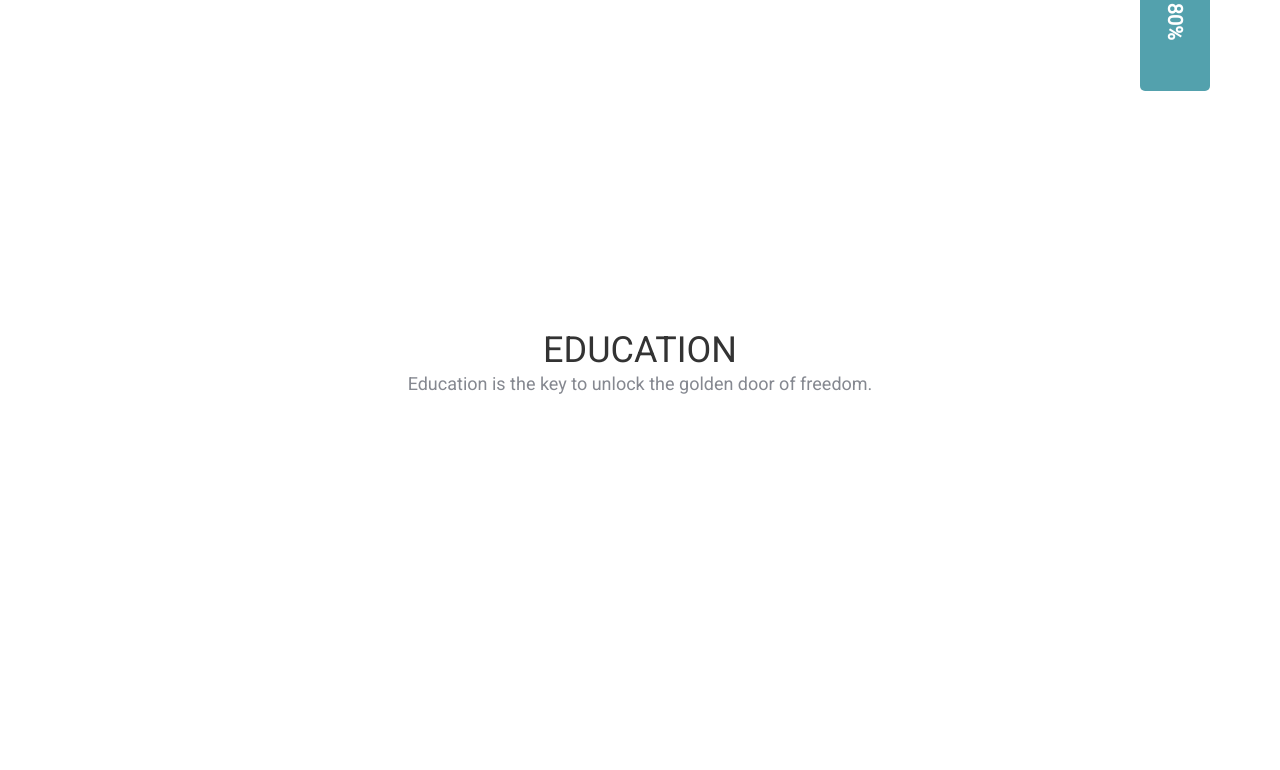
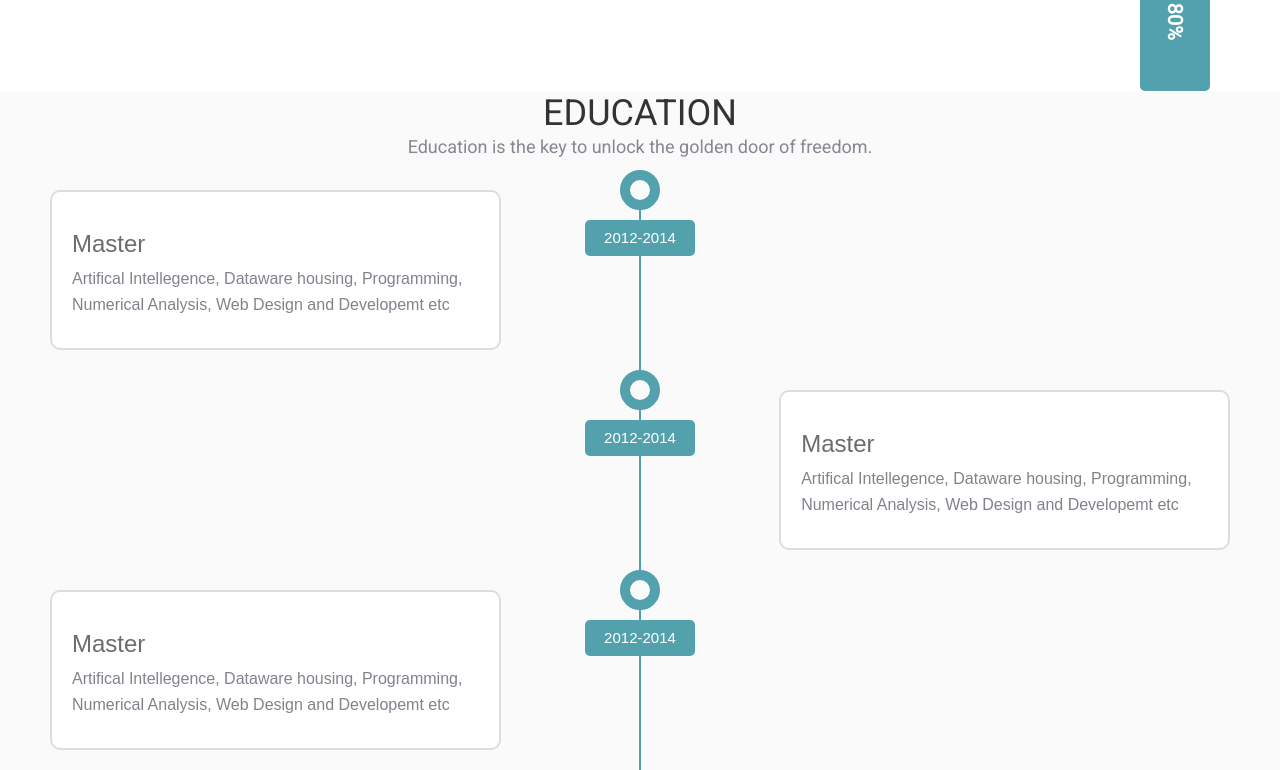
Before and after one commit to zohaibsaleem/Portfolio, a plain HTML site: page index.html in a window 1280 px wide. Shown: the part 2290-3060 px from the top of the page. Before the commit the page ends 2697 px from the top, so only its background shows below. Drawn offline with nearby package versions, Linux system fonts and the light colour scheme.

Commit message:
Education Section Adding...

```diff
--- a/css/style.css
+++ b/css/style.css
@@ -157,6 +157,7 @@ video
   /*background: #DDD;*/
   height: 75%;
   margin: 0 auto;
+      min-height: 270px;
 }
 
 /* clear fix */
@@ -222,7 +223,78 @@ video
 
     .education
     {
-          background: white;
-    z-index: 14;
+          background: #fafafa;
+    z-index: 15;
     position: relative;
     }
+
+
+   .circle
+   {
+    width: 40px;
+    height: 40px;
+    border: 10px solid #53a1ad;
+    position: absolute;
+    display: block;
+    background: #fafafa;
+    top: 0;
+    left: 50%;
+    margin-left: -20px;
+    border-radius: 20px;
+  }
+
+  .line
+  {
+    border-left: 2px solid #53a1ad;
+    height: 200px;
+    width: 1px;
+    margin: 0 auto;
+    max-height: inherit;
+  }
+
+  .year
+  {
+           font-family: 'PT Sans', sans-serif;
+    font-size: 15px;
+    line-height: 36px;
+    width: 110px;
+    color: #fff;
+    background: #53a1ad;
+    /* position: absolute; */
+    top: 47px;
+    border-radius: 5px;
+    text-align: center;
+    margin: 0 auto;
+    /* display: block; */
+
+    margin-top: -150px;
+  }
+
+  .insider
+  {
+    background: white;
+    margin:20px;
+    border-radius:10px;
+    border:2px solid #D9DFE0 ;
+    padding: 20px;
+  }
+  .insider h3
+  {
+    font-family: 'PT Sans', sans-serif;
+    color: #6c6c6c;
+    font-size: 24px;
+    line-height: 24px;
+  }
+
+  .insider h3:hover
+  {
+    color: #0AD5F5;
+  }
+
+  .insider h5
+  {
+        color: #80838b;
+        font-family: PT Sans, sans-serif;
+       font-size: 16px;
+      line-height: 26px;
+  }
--- a/index.html
+++ b/index.html
@@ -1,3 +1,4 @@
+<!doctype html>
 <html>
 
 	<head>
@@ -103,7 +104,7 @@ Responsive Web Design is about using CSS and HTML to resize, hide, shrink, enlar
 									</div>
 
 
-									<div class="grid">
+									<div class="grid"  >
 	<div class="grid-item code" style="height:250px; background: #fc6f5c;" ><div class="inner" >HTML5/ CSS3  100%</div></div>
 											  <div class="grid-item code" style="height:237px; " ><div class="inner"
 											  >PHP 95%</div></div>
@@ -133,6 +134,103 @@ Responsive Web Design is about using CSS and HTML to resize, hide, shrink, enlar
 					<div class="col-md-12 text-center">
 							<h2 style="font-size:36px;  margin: 3px 0px 0px 0px;">EDUCATION</h2>
 							<p style="font-size:18px; color:#858890;">Education is the key to unlock the golden door of freedom.</p>
+					</div>
+
+					<!-- Education row -->
+					<div class="col-md-12">
+
+						<div class="col-md-5">
+
+							<div class="insider">
+								<h3>Master</h3>
+								<h5>Artifical Intellegence, Dataware housing, Programming, Numerical Analysis, Web Design and Developemt etc</h5>
+							</div>
+						</div>
+						<div class="col-md-2 ">
+							<div class="circle">
+							</div>
+
+							<div class="line">
+							</div>
+
+							<div class="year">
+								2012-2014
+							</div>
+						</div>
+
+
+						<div class="col-md-5">
+
+
+
+
+						</div>
+
+					</div>
+
+					<!-- Education row -->
+					<div class="col-md-12">
+
+						<div class="col-md-5">
+
+						</div>
+
+						<div class="col-md-2 ">
+							<div class="circle">
+							</div>
+
+							<div class="line">
+							</div>
+
+							<div class="year">
+								2012-2014
+							</div>
+						</div>
+
+
+						<div class="col-md-5">
+
+								<div class="insider">
+								<h3>Master</h3>
+								<h5>Artifical Intellegence, Dataware housing, Programming, Numerical Analysis, Web Design and Developemt etc</h5>
+
+								</div>
+
+						</div>
+
+					</div>
+
+					<!-- Education row -->
+					<div class="col-md-12">
+
+						<div class="col-md-5">
+
+								<div class="insider">
+									<h3>Master</h3>
+									<h5>Artifical Intellegence, Dataware housing, Programming, Numerical Analysis, Web Design and Developemt etc</h5>
+
+								</div>
+						</div>
+
+						<div class="col-md-2 ">
+							<div class="circle">
+							</div>
+
+							<div class="line">
+							</div>
+
+							<div class="year">
+								2012-2014
+							</div>
+						</div>
+
+
+						<div class="col-md-5">
+
+
+
+						</div>
+
 					</div>
 
 
```
